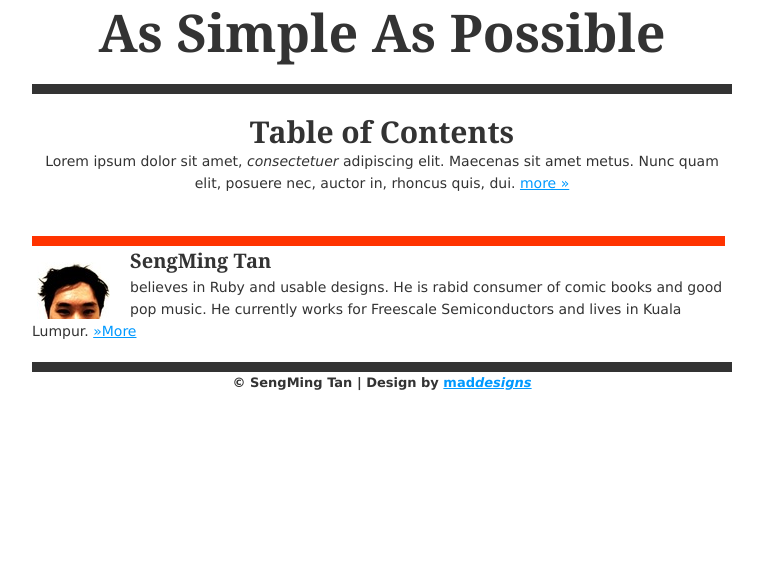
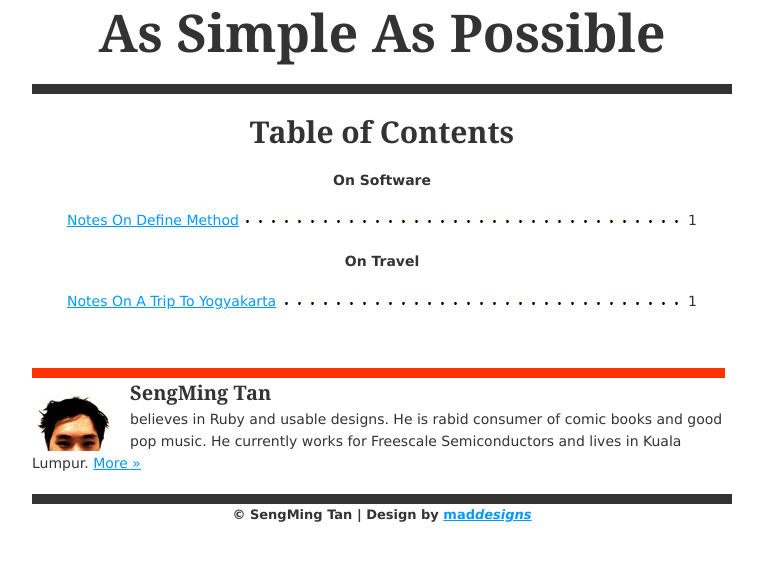
Before and after one commit to tansengming/tansengming.github.com, a Jekyll site: the page built from index.html, in a window 1280 px wide. Shown: the top 562 px of the page, without its empty margins (258-1021 px from the left). Built offline with Jekyll 4.4.1, drawn with Linux system fonts in a browser that asks for light colours; Markdown is read by kramdown in place of the engine named in the settings.

Commit message:
has working table of contents

```diff
--- a/_layouts/default.html
+++ b/_layouts/default.html
@@ -30,7 +30,7 @@
     He is rabid consumer of comic books and good pop music.
     He currently works for Freescale Semiconductors and lives in Kuala Lumpur.
     <a href='#'>
-      &raquo;More
+      More &raquo;
     </a>
   </div>
 </div>
--- a/index.html
+++ b/index.html
@@ -2,4 +2,23 @@
 layout: default
 ---
 <h2>Table of Contents</h2>
-Lorem ipsum dolor sit amet, <em>consectetuer</em> adipiscing elit. Maecenas sit amet metus. Nunc quam elit, posuere nec, auctor in, rhoncus quis, dui. <a href="#">more &raquo;</a>
+<div style='width:90%; padding-left:5%'>
+  <h4>
+    On Software
+  </h4>
+  {% for post in site.categories.software %}
+    <dl>
+      <dt><a href="{{post.url}}">{{post.title}}</a></dt>
+      <dd>1</dd>
+    </dl>
+  {% endfor %}
+  <h4>
+    On Travel
+  </h4>
+  {% for post in site.categories.stories %}
+    <dl>
+      <dt><a href="{{post.url}}">{{post.title}}</a></dt>
+      <dd>1</dd>
+    </dl>
+  {% endfor %}
+</div>
--- /dev/null
+++ b/software/_posts/2009-11-2-Notes-on-Define-Method.markdown
@@ -0,0 +1,3 @@
+<script src="http://gist.github.com/224733.js"></script>
+
+category: ruby, code, metaprogramming
--- a/stylesheets/styles.css
+++ b/stylesheets/styles.css
@@ -1,3 +1,11 @@
+/*From Mark Pigrim's Dive into HTML5 */
+/*http://hg.diveintohtml5.org/hgweb.cgi/file/4fafc2e596ed/screen.css*/
+
+dl{clear:both;width:100%;overflow:auto;background:#fff url(/images/dot.png) repeat-x 0 0.8em}
+dt,dd{background:#fff}
+dt{float:left;padding-right:3px}
+dd{margin:0;float:right;}
+
 /* http://www.mad-designs.org */
 body,td,th {
 font-family:Verdana, Helvetica, Arial, sans-serif;
```
Also changed, not shown: stories/_posts/2009-07-31-Notes-on-a-Trip-to-Yogyakarta.markdown (added, +1 -0 lines), images/dot.png (added).
